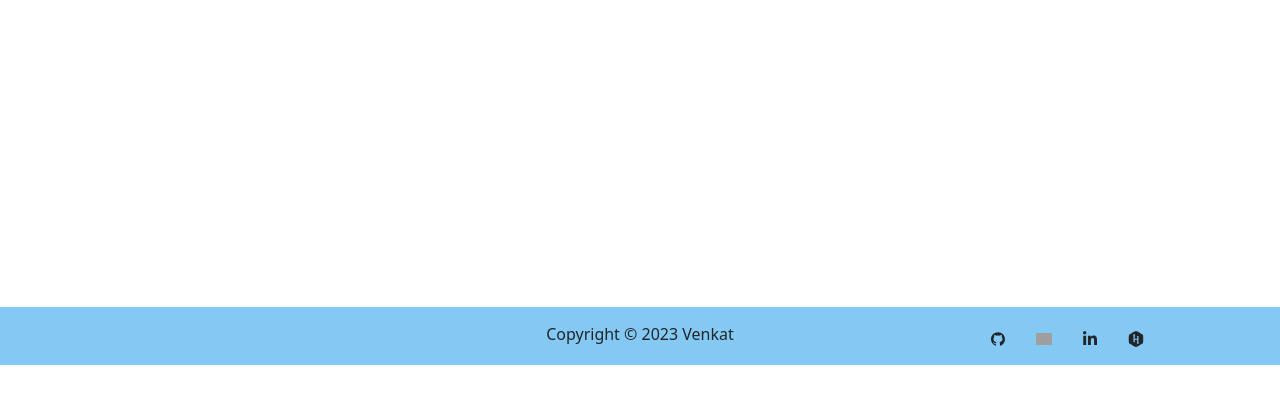
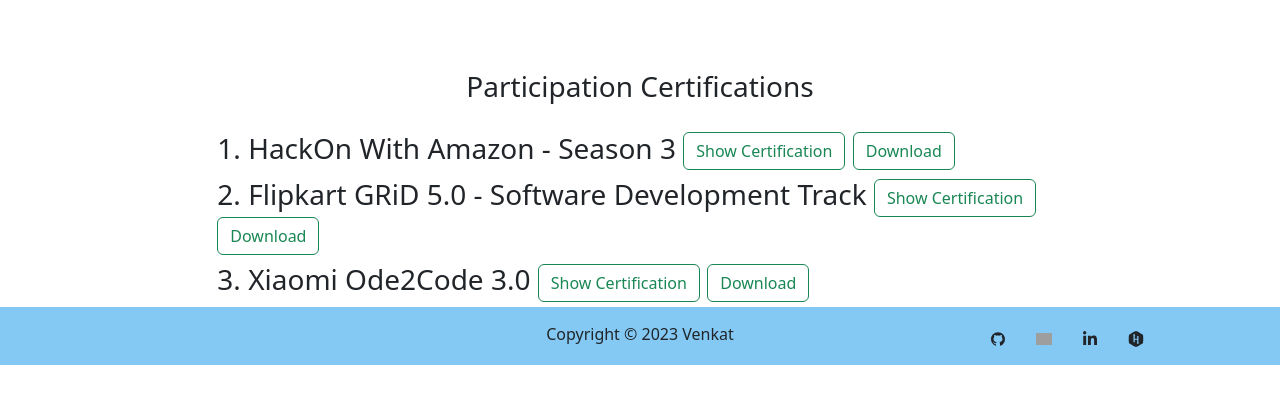
Before and after one commit to Konathalavenkat/personal_portfolio, a React (Create React App) app: page /#/Certifications in a window 1280 px wide. Shown: the part 435-838 px from the top of the page. Before the commit the page ends 800 px from the top, so only its background shows below. Built offline with nearby package versions, Linux system fonts and the light colour scheme; grey boxes are pictures that could not be loaded; the HTML template or start-up script is replaced by a standard one.

Commit message:
added participation certificates

```diff
--- a/src/components/Skills/Certifications.js
+++ b/src/components/Skills/Certifications.js
@@ -8,6 +8,10 @@
     const [c4,setc4]=useState(false);
     const [c5,setc5]=useState(false);
     const [c6,setc6]=useState(false);
+    const [p1,setp1]=useState(false);
+    const [p2,setp2]=useState(false);
+    const [p3,setp3]=useState(false);
+    const [p4,setp4]=useState(false);
     return (
         <>
             <h3 className="text-center" >Certifications</h3>
@@ -20,7 +24,7 @@
                 <div>
                     <h3>1. MERN Fullstack internship at Ethnus Codemithra <button onClick={()=>{setc5(!c5)}} className="btn btn-outline-success">{c5?"Hide Certification":"Show Certification"}</button> <button onClick={()=>{window.open("https://drive.google.com/uc?export=download&id=1wlP0YEfxDJpQ4Wjc4OLlUFvGXSVipMtC")}} className="btn btn-outline-success">Download</button></h3>
                     <div className="d-flex flex-row justify-content-center">
-                        {c5 && <img src="https://drive.google.com/uc?id=1gAdMQLJg3d7SmAwSBymFMriMDKqZTDf9" alt="python intermediate certificate" width="80%"/>}
+                        {c5 && <img src="https://drive.google.com/uc?id=1gAdMQLJg3d7SmAwSBymFMriMDKqZTDf9" alt="Mern fullstack" width="80%"/>}
                     </div>
                 </div>
                 <div>
@@ -58,6 +62,42 @@
 
                 </Col>
             </Row>
+            <h3 className="text-center" >Participation Certifications</h3>
+            <Row style={{paddingBottom:"70px"}}>
+                <Col xs={0} md={2}>
+
+                </Col>
+                <Col style={{paddingTop:"20px"}}>
+
+                <div>
+                    <h3>1. HackOn With Amazon - Season 3 <button onClick={()=>{setp1(!p1)}} className="btn btn-outline-success">{p1?"Hide Certification":"Show Certification"}</button> <button onClick={()=>{window.open("https://drive.google.com/uc?export=download&id=1CqunmdDDuiFZffMccykitB_94WiVr-lx")}} className="btn btn-outline-success">Download</button></h3>
+                    <div className="d-flex flex-row justify-content-center">
+                        {p1 && <iframe src="https://drive.google.com/file/d/1CqunmdDDuiFZffMccykitB_94WiVr-lx/preview" width="640" height="480" allow="autoplay"></iframe>}
+                    </div>
+                </div>
+                <div>
+                    <h3>2. Flipkart GRiD 5.0 - Software Development Track <button onClick={()=>{setp2(!p2)}} className="btn btn-outline-success">{p2?"Hide Certification":"Show Certification"}</button> <button onClick={()=>{window.open("https://drive.google.com/uc?export=download&id=1Mz841JuuDSTP8wwCTP5muagbWauNr24m")}} className="btn btn-outline-success">Download</button></h3>
+                    <div className="d-flex flex-row justify-content-center">
+                        {p2 && <iframe src="https://drive.google.com/file/d/1Mz841JuuDSTP8wwCTP5muagbWauNr24m/preview" width="640" height="480" allow="autoplay"></iframe>}
+                    </div>
+                </div>
+                <div>
+                    <h3>3. Xiaomi Ode2Code 3.0 <button onClick={()=>{setp3(!p3)}} className="btn btn-outline-success">{p3?"Hide Certification":"Show Certification"}</button> <button onClick={()=>{window.open("https://drive.google.com/uc?export=download&id=1ygm4AVpkztCAhXBoqj07vmMpW7k0Exhy")}} className="btn btn-outline-success">Download</button></h3>
+                    <div className="d-flex flex-row justify-content-center">
+                        {p3 && <iframe src="https://drive.google.com/file/d/1ygm4AVpkztCAhXBoqj07vmMpW7k0Exhy/preview" width="640" height="480" allow="autoplay"></iframe>}
+                    </div>
+                </div>
+                <div>
+                    <h3>4. TVS Credit E.P.I.C 5.0 — IT Challenge <button onClick={()=>{setp4(!p4)}} className="btn btn-outline-success">{p4?"Hide Certification":"Show Certification"}</button> <button onClick={()=>{window.open("https://drive.google.com/uc?export=download&id=1awosLHQtx8ZvQaPRVKj0qqhxrGo5MkhC")}} className="btn btn-outline-success">Download</button></h3>
+                    <div className="d-flex flex-row justify-content-center">
+                        {p4 && <iframe src="https://drive.google.com/file/d/1awosLHQtx8ZvQaPRVKj0qqhxrGo5MkhC/preview" width="640" height="480" allow="autoplay"></iframe>}
+                    </div>
+                </div>
+                </Col>
+                <Col xs={0} md={2}>
+
+                </Col>
+            </Row>
         </>
     )
 }
```
